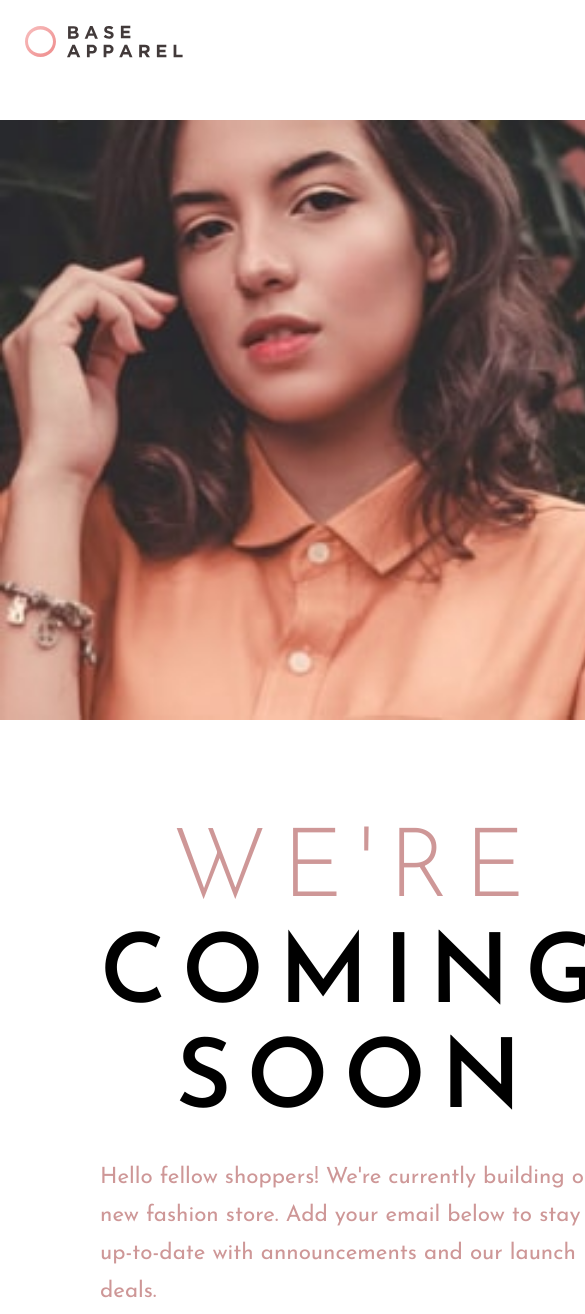
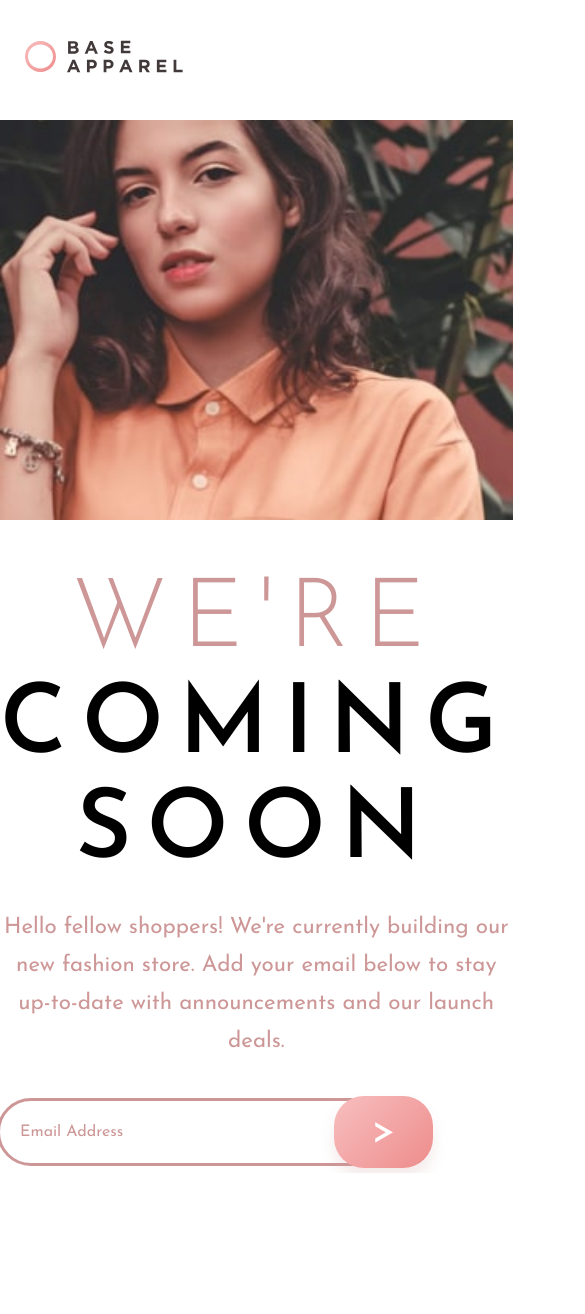
Before and after one commit to apuntesnavarrete/base-apparel-coming-soon-master, a plain HTML site: page index.html in a window 390 px wide. Shown: the top 1314 px of the page, 585 px wide, since content can reach past the window. After the commit the page ends 1173 px from the top, so only its background shows below. Drawn offline with Linux system fonts and the light colour scheme.

Commit message:
arreglos movil

```diff
--- a/styles/index.css
+++ b/styles/index.css
@@ -120,11 +120,11 @@ body{
 
     .main{
         grid-template-columns: 1fr;
-        grid-template-rows: 120px 600px auto;
+        grid-template-rows: 120px 400px auto;
 
     }
     .main_logo{
-        padding: 25px 0 0 25px;
+        padding: 40px 0 0 25px;
         grid-column: 1/2;
         grid-row: 1/2;
     }
@@ -134,8 +134,8 @@ body{
         grid-row: 2/3;
     }
     .main_content{
-        margin-top: 100px;
-
+        margin-top: 50px;
+        padding: 0;
         grid-column: 1/2;
         grid-row: 3/4;
     }
@@ -143,5 +143,8 @@ body{
         text-align: center;
 
     }
+    .main_description{
+        text-align: center;
+    }
 
   }
```
